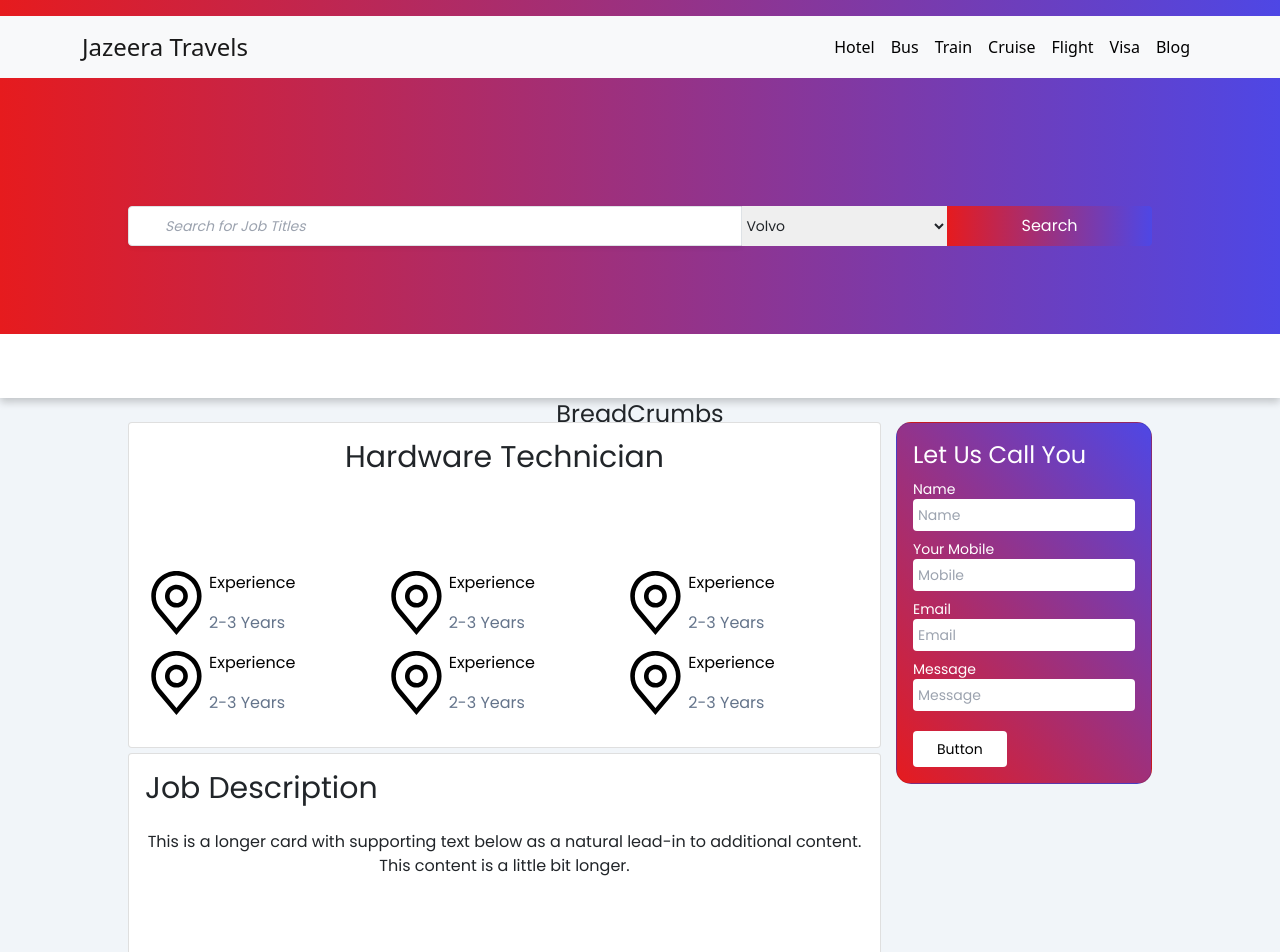
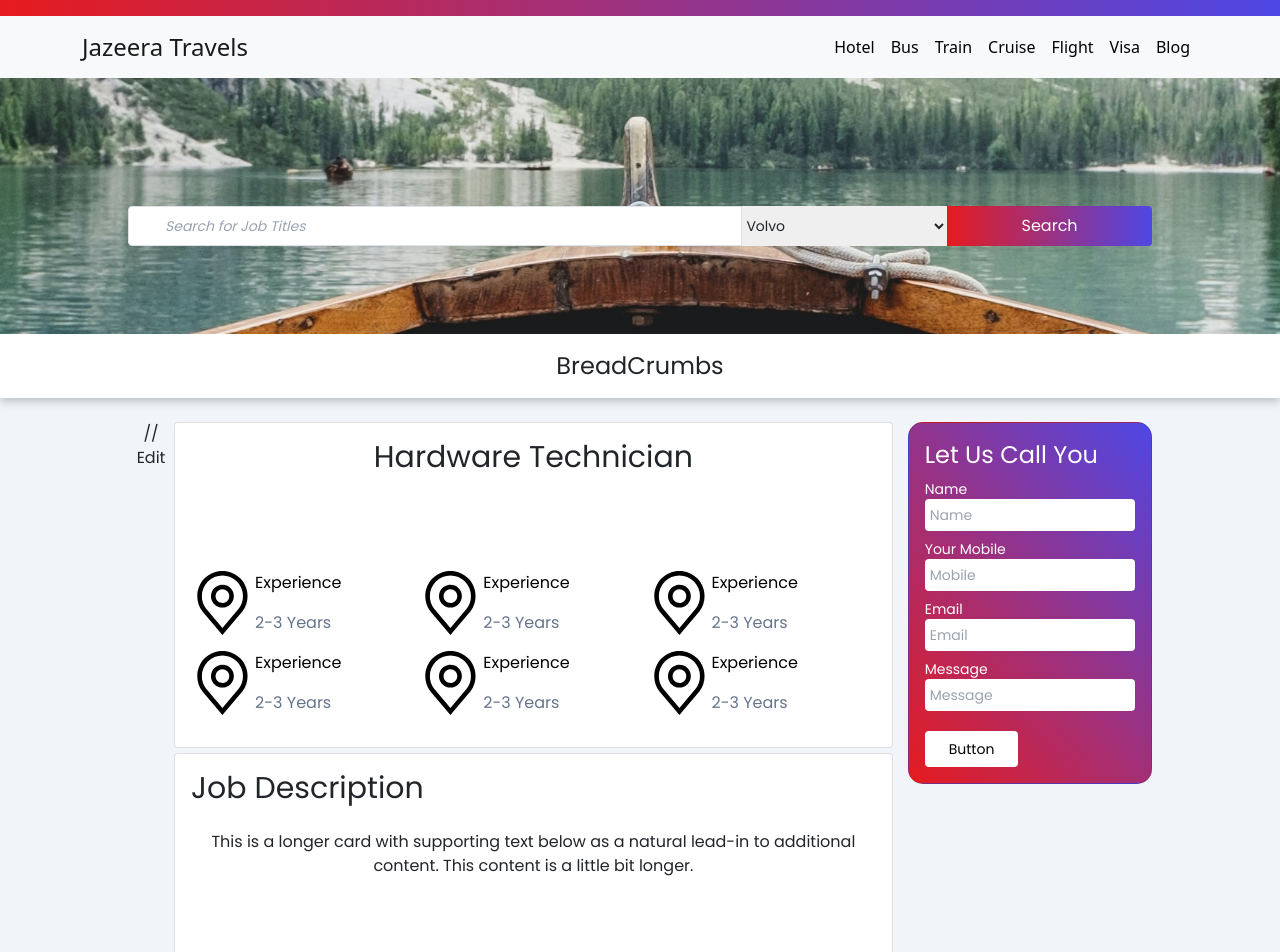
Before and after one commit to amrht/my-app, a React (Create React App) app: page / in a window 1280 px wide. Shown: the top 952 px of the page. Built offline with nearby package versions, Linux system fonts and the light colour scheme.

Commit message:
Add files via upload

```diff
--- a/src/pages/p4.js
+++ b/src/pages/p4.js
@@ -2,12 +2,14 @@ import React from 'react';
 import Navigation from './../components/navbar.js';
 import { Card } from 'react-bootstrap';
 import 'bootstrap/dist/css/bootstrap.min.css';
-import icon from './Icon.svg'
+import icon from './Icon.svg';
+import bgi from './bgi2.jpg';
+
 const Page = () => {
   return(
     <div className='bg-slate-100 h-full overflow-visible min-w-full' style={{fontFamily:'Poppins'}}>
     <div class='crd h-80 bg-white' style={{boxShadow: '0 4px 8px 0 rgba(0,0,0,0.2)'}}>
-    <div className='search h-64 w-full' style={{backgroundImage: 'linear-gradient(to right, #E61B1E, #4E47E5)'}}>
+    <div className='search h-64 w-full' style={{ backgroundImage: `url(${bgi})`,backgroundSize:'cover' }}>
       <div className="grid w-full">
         <span class="w-4/5" style={{margin:'0 auto'}}><input className="placeholder:italic mt-32 h-10 bg-white w-3/5 border rounded-l py-2 pl-9 pr-3 shadow-sm outline-none focus:border-sky-500 focus:ring-sky-500 focus:ring-1 sm:text-sm" placeholder="Search for Job Titles" type="text" name="search"/>
         <select name="cars" id="cars" class='h-10 w-1/5 sm:text-sm'>
@@ -19,11 +21,13 @@ const Page = () => {
         <button className="text-white h-10 rounded-r w-1/5" style={{ backgroundImage: 'linear-gradient(to right, #E61B1E, #4E47E5)'}}>Search</button></span>
       </div>
     </div>
-    <div class='h-16 p-16'>
+
+    <div class='h-16 pt-3'>
     <p class='text-2xl' style={{margin:'auto'}}> BreadCrumbs </p>
     </div>
     </div>
     <div class="centr w-4/5 block md:flex mt-4 bg-slate-100" style={{ justifyContent:'space-around', margin:'0 auto'}}>
+      // Edit
       <div class='float-right w-full md:w-3/4' style={{paddingRight:'15px'}}>
       <Card style={{ marginBottom:'5px'}}>
         <Card.Body>
```
Also changed, not shown: src/pages/bgi2.jpg.
